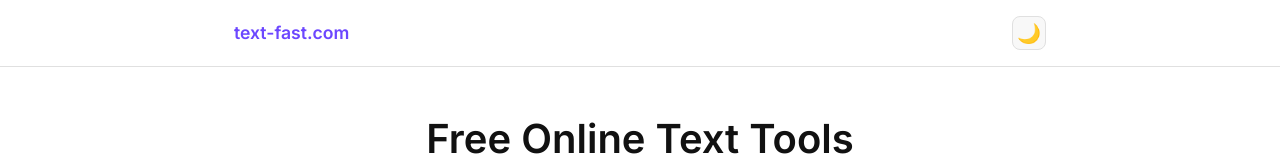
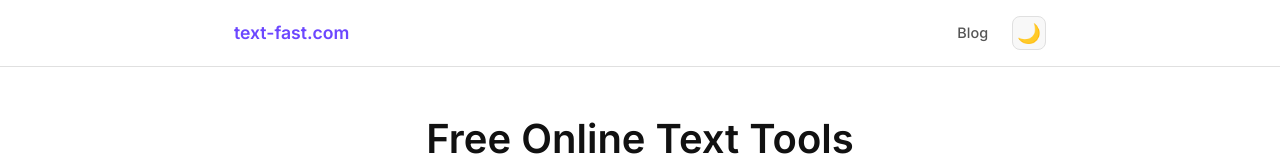
Before and after one commit to aure84/text-fast, a React (Vite) app: page / in a window 1280 px wide. Shown: the top 160 px of the page. Built offline with nearby package versions, Linux system fonts and the light colour scheme.

Commit message:
feat(blog): add Blog nav link to header

```diff
--- a/src/components/Header.module.css
+++ b/src/components/Header.module.css
@@ -19,3 +19,6 @@
   color: var(--primary);
   text-decoration: none;
 }
+.nav { display: flex; align-items: center; gap: var(--spacing-lg); }
+.navLink { font-size: 0.9rem; color: var(--text-muted); text-decoration: none; font-weight: 500; }
+.navLink:hover { color: var(--primary); }
--- a/src/components/Header.tsx
+++ b/src/components/Header.tsx
@@ -7,7 +7,10 @@ export default function Header() {
     <header className={styles.header}>
       <div className={styles.inner}>
         <Link to="/" className={styles.logo}>text-fast.com</Link>
-        <DarkModeToggle />
+        <div className={styles.nav}>
+          <Link to="/blog" className={styles.navLink}>Blog</Link>
+          <DarkModeToggle />
+        </div>
       </div>
     </header>
   )
```
